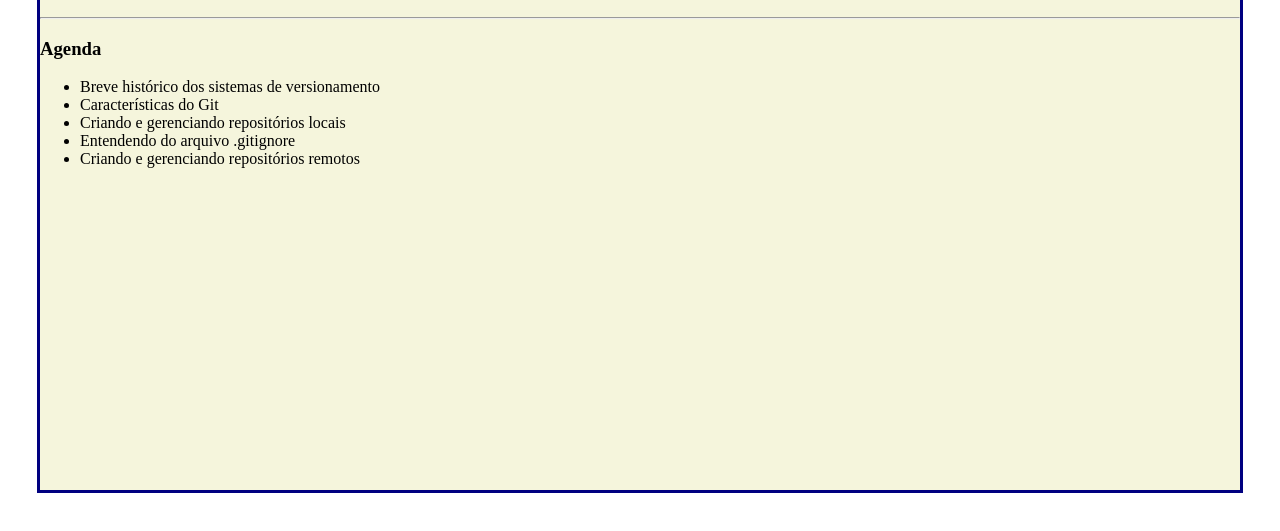
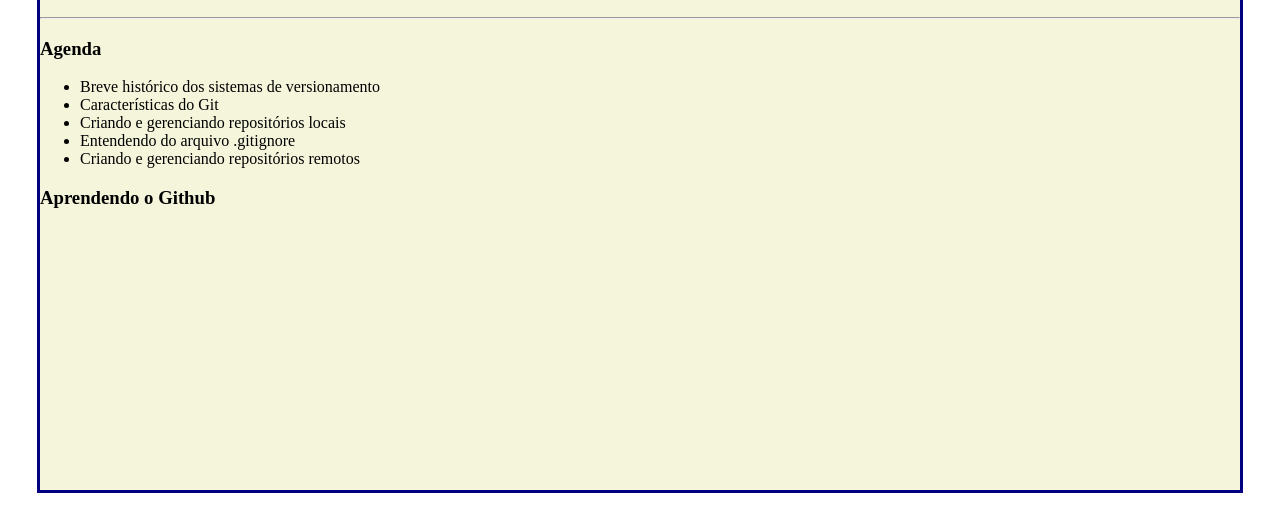
Before and after one commit to pedrodoninimorita/intro-git, a plain HTML site: page index.html in a window 1280 px wide. Shown: the part 121-652 px from the top of the page. Drawn offline with Linux system fonts and the light colour scheme.

Commit message:
New Features - Github

```diff
--- a/index.html
+++ b/index.html
@@ -22,6 +22,9 @@
             <li>Criando e gerenciando repositórios remotos</li>
         </ul>
 
+        <h3>Aprendendo o Github</h3>
+        </hr>
+
     </div>
 
 
```
Also changed, not shown: 1 other file.
